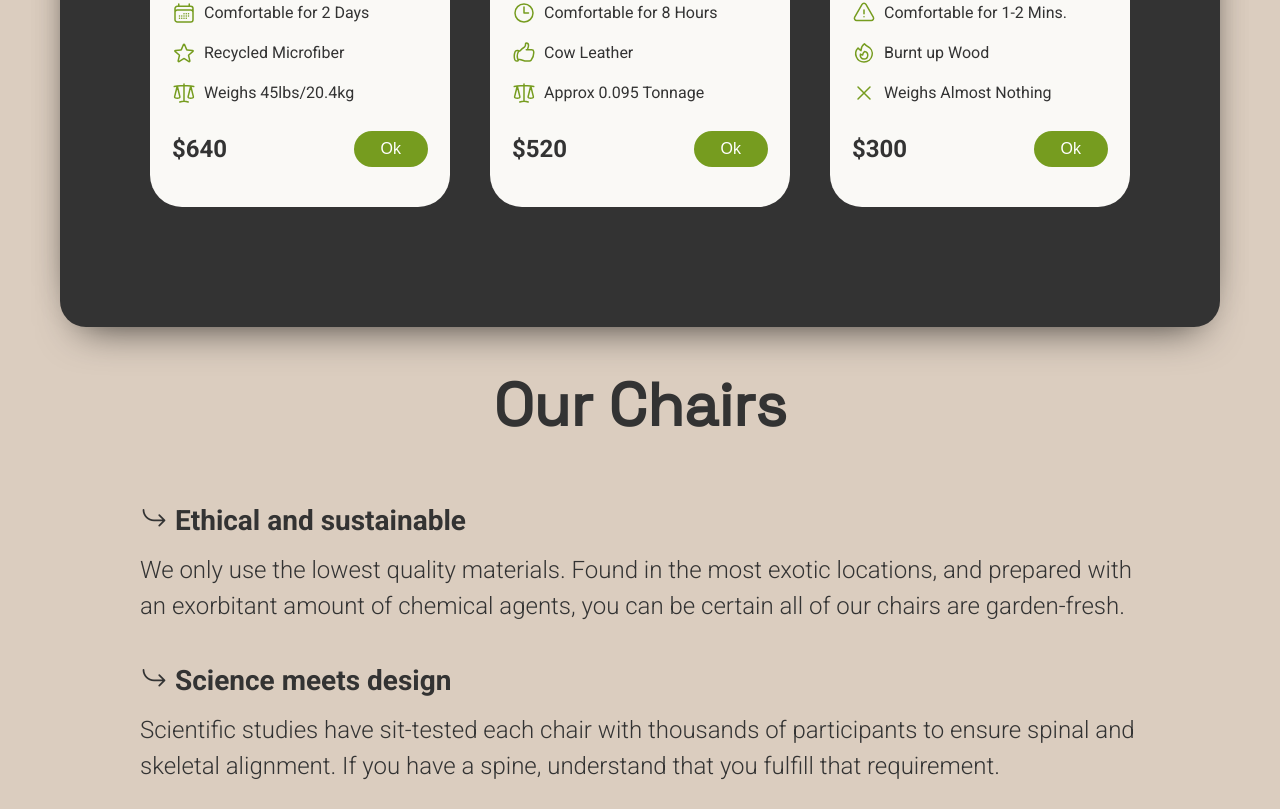
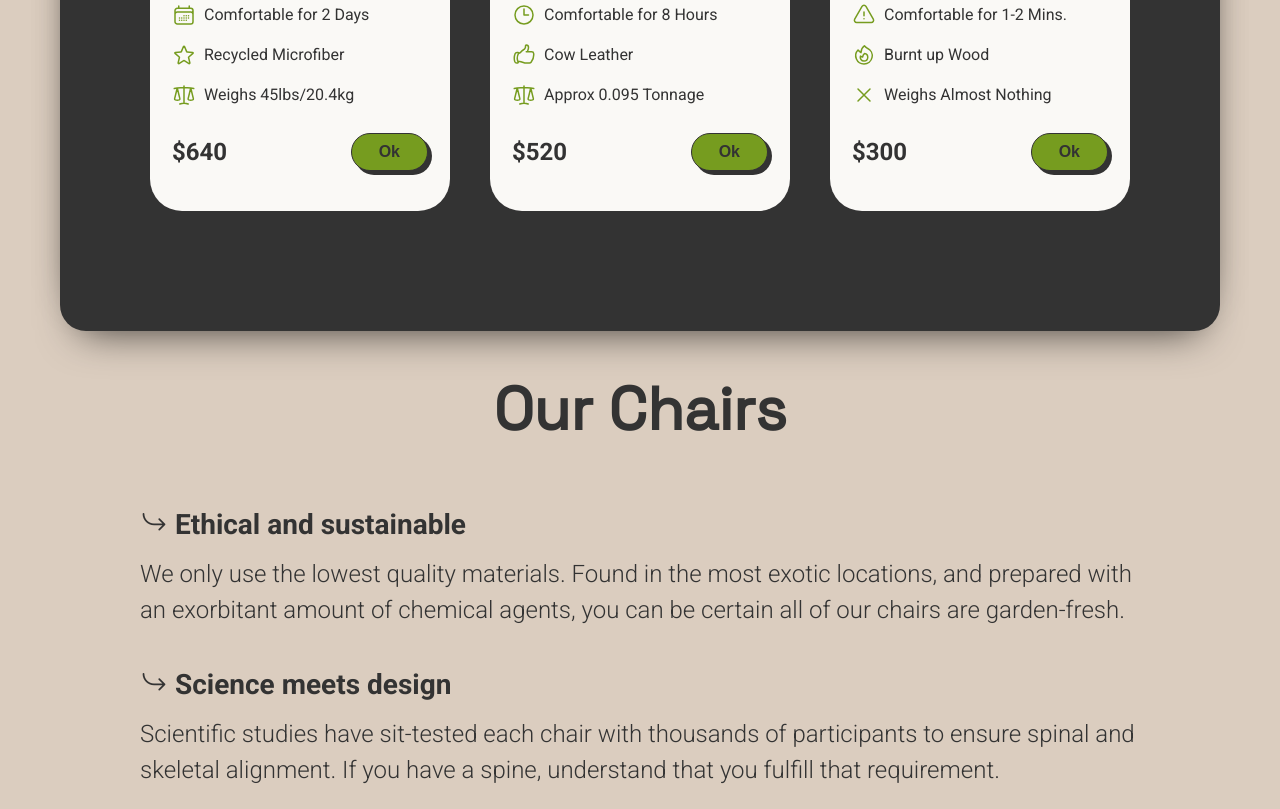
Before and after one commit to tholst952/ugly-chairs, a React (Create React App) app: page / in a window 1280 px wide. Shown: the part 1151-1960 px from the top of the page. Built offline with nearby package versions, Linux system fonts and the light colour scheme; a web font is replaced by a local one.

Commit message:
added a new Ok button for the Ok Great list, undecided on keep. wip

```diff
--- a/src/bestsellersV2.jsx
+++ b/src/bestsellersV2.jsx
@@ -84,7 +84,7 @@ export default function BestsellersV2() {
                     <span>
                       <strong>{chair.price}</strong>
                     </span>
-                    <button className="btn--small">Ok</button>
+                    <button className="btn--small button-74">Ok</button>
                   </div>
                 </div>
               </div>
--- a/src/currentStockV2.jsx
+++ b/src/currentStockV2.jsx
@@ -43,7 +43,7 @@ export default function CurrentStock() {
                   <span>
                     <strong>{chair.price}</strong>
                   </span>
-                  <button className="btn--small">Ok</button>
+                  <button className="btn--small button-74">Ok</button>
                 </div>
               </div>
             </div>
--- a/src/index.css
+++ b/src/index.css
@@ -115,7 +115,7 @@ body {
   height: 24px;
 }
 
-.nav-list button {
+/* .nav-list button {
   cursor: pointer;
   background: #769c1f;
   color: #333;
@@ -124,7 +124,7 @@ body {
   padding: 0.8rem 2.4rem;
   outline: none;
   border: none;
-}
+} */
 
 .cart-icon {
   width: 24px;
@@ -139,6 +139,35 @@ body {
 
 .nav-list a:hover {
   font-weight: 600;
+}
+
+/******************************************/
+/* BUTTON FROM CSS BUTTON WEBSITE */
+.button-74 {
+  background-color: #769c1f;
+  border: 1px solid #333;
+  border-radius: 30px;
+  box-shadow: #333 4px 4px 0 0;
+  color: #333;
+  cursor: pointer;
+  display: inline-block;
+  font-weight: 600;
+  font-size: 1.6rem;
+  padding: 0.8rem 2.4rem;
+  text-align: center;
+  text-decoration: none;
+  user-select: none;
+  -webkit-user-select: none;
+  touch-action: manipulation;
+}
+
+.button-74:hover {
+  background-color: #dbcdbf;
+}
+
+.button-74:active {
+  box-shadow: #333 2px 2px 0 0;
+  transform: translate(2px, 2px);
 }
 
 /**********************************/
@@ -293,12 +322,12 @@ body {
 
 .btn--small {
   background-color: #769c1f;
-  color: #fff;
-  font-size: 16px;
+  /* color: #fff; */
+  /* font-size: 16px; */
   padding: 9px 27px;
   border-radius: 50px;
   cursor: pointer;
-  border: none;
+  /* border: none; */
 }
 
 /* Modal Overlay Styles for Fullsize Image Display */
--- a/src/navBar.js
+++ b/src/navBar.js
@@ -105,7 +105,7 @@ export default function NavBar() {
             <a href="#our-customers">Our Customers {icons.users}</a>
           </li>
           <li>
-            <button>OK</button>
+            <button class="button-74">OK</button>
           </li>
         </ul>
       </div>
```
